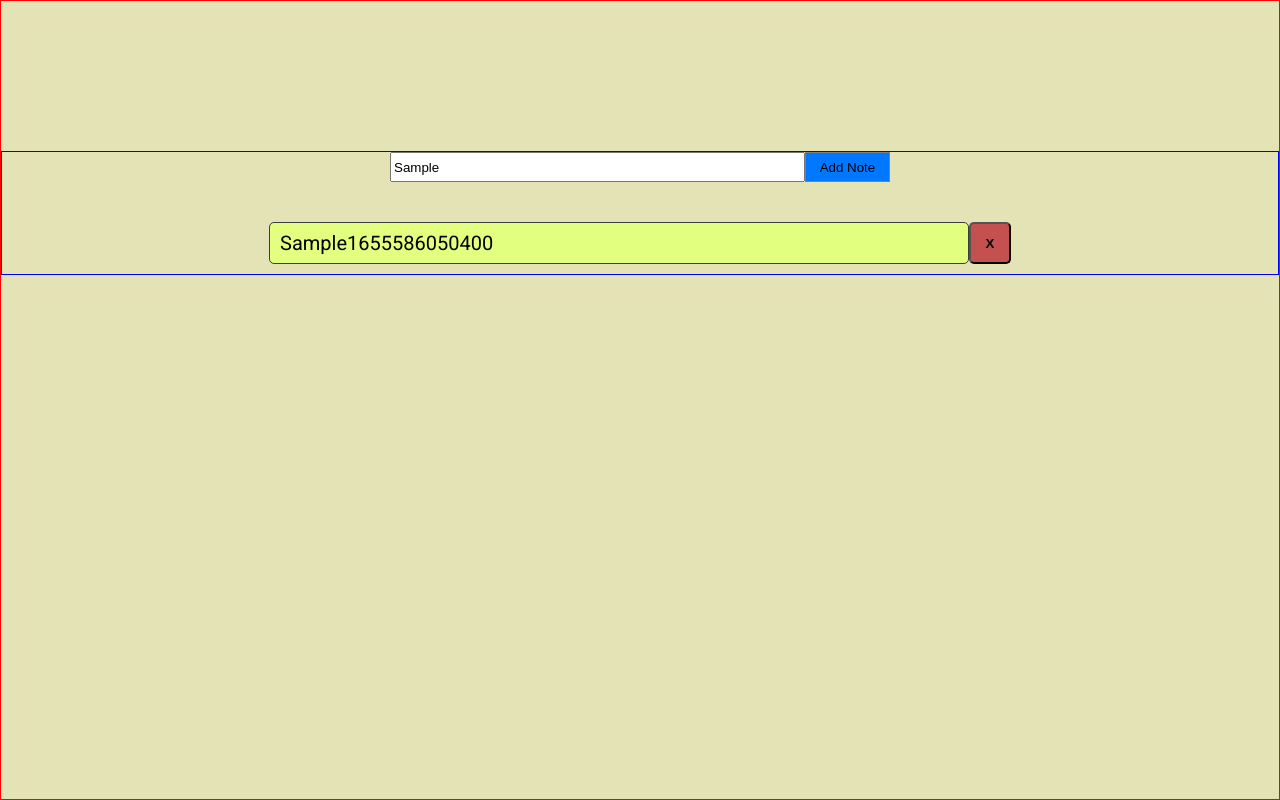
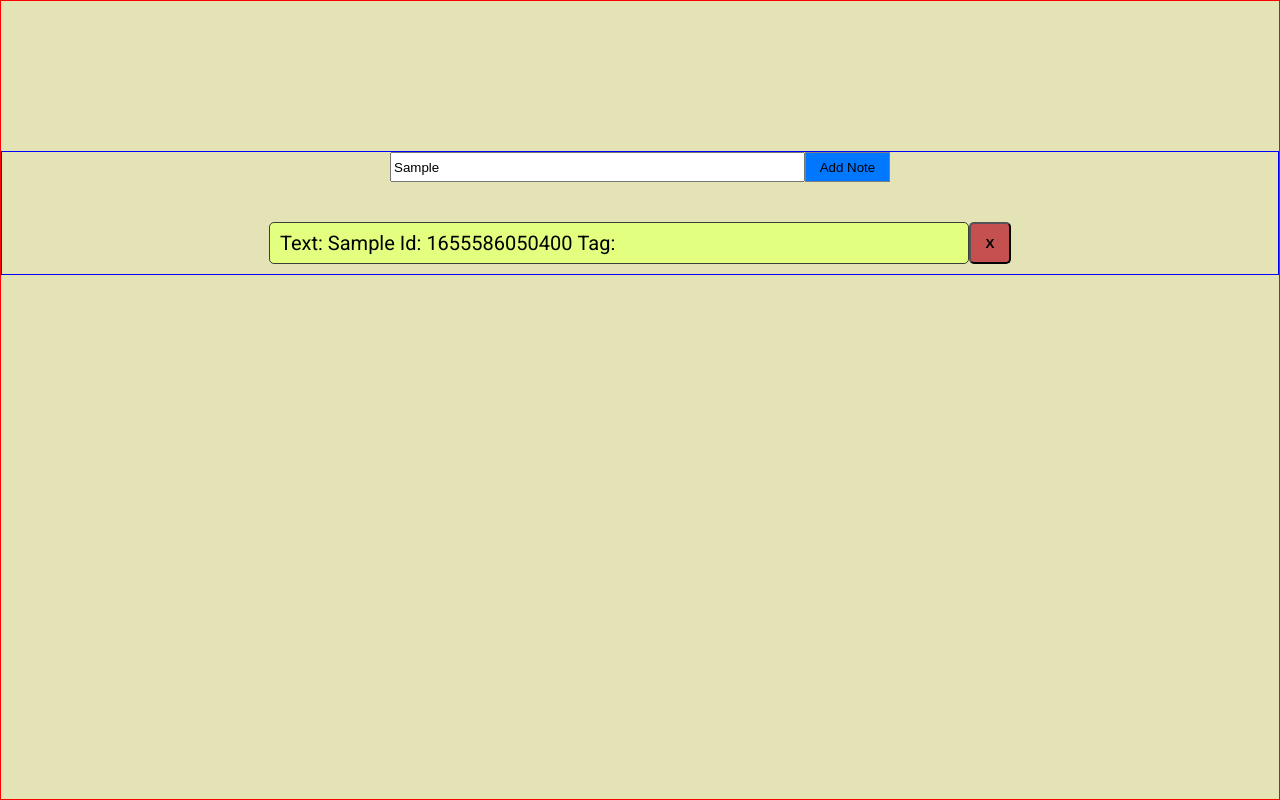
Before and after one commit to Alex-Gal/tagged-note-editor, a React (Create React App) app in the folder client/: page / in a window 1280 px wide. Both pictures are taken after typing "Sample" into the empty fields and a click on the button "Add Note". Built offline with nearby package versions, Linux system fonts and the light colour scheme.

Commit message:
add some styles

```diff
--- a/client/src/components/NotesList/NotesItem/NotesItem.scss
+++ b/client/src/components/NotesList/NotesItem/NotesItem.scss
@@ -17,11 +17,21 @@
         max-width: 1000px;
         margin-bottom: 10px;
 
-        .content__note {}
+        span {
+            padding-right: 5px;
+        }
 
-        .content__id {}
+        // .content__note {
 
-        .content__tag {}
+        // }
+
+        // .content__id {
+        //     padding-right: 5px;
+        // }
+
+        // .content__tag {
+        //     padding-right: 5px;
+        // }
 
 
     }
--- a/client/src/components/NotesList/NotesItem/NotesItem.tsx
+++ b/client/src/components/NotesList/NotesItem/NotesItem.tsx
@@ -13,9 +13,9 @@ export const NotesItem: FC<NotesItemProps> = ({ note, deleteNote }) => {
   return (
     <div className='list-item'>
       <div className='lits-item__content'>
-        <span className='content__note'>{note.note}</span>
-        <span className='content__id'>{note.id}</span>
-        <span className='content__tag'>{note.tag}</span>
+        <span className='content__note'>Text: {note.note} </span>
+        <span className='content__id'>Id: {note.id} </span>
+        <span className='content__tag'>Tag: {note.tag}</span>
       </div>
       <button className='content__button' onClick={() => deleteNote(note)}>X</button>
     </div>
```
